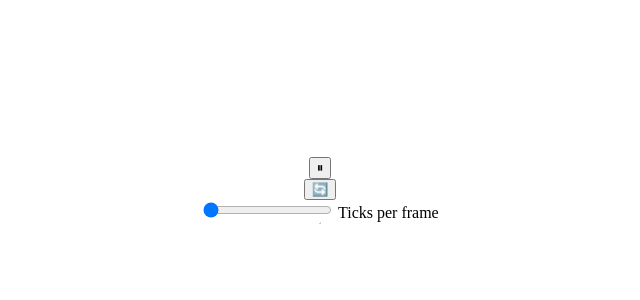
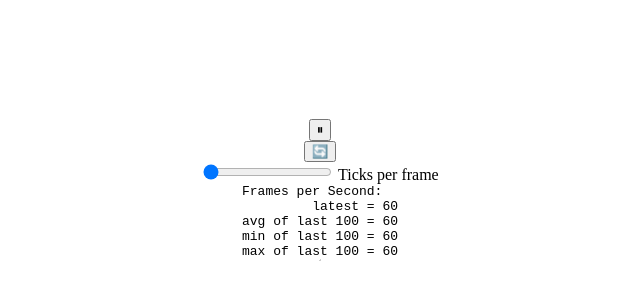
Before and after one commit to bluthej/wasm-game-of-life, a website built with webpack: page index.html in a window 1280 px wide. Shown: the part 218-518 px from the top of the page, without its empty margins (328-968 px from the left). Built offline with nearby package versions, Linux system fonts and the light colour scheme; what wasm-game-of-life would draw is missing.

Commit message:
Add frames per Second counter

```diff
--- a/index.html
+++ b/index.html
@@ -16,6 +16,7 @@
         justify-content: center;
       }
     </style>
+    <link rel="stylesheet" href="styles.css" />
   </head>
   <body>
     <noscript>This page contains webassembly and javascript content, please enable javascript in your browser.</noscript>
@@ -25,6 +26,7 @@
       <input type="range" id="ticks-per-frame" name="ticks per frame" min="1" max="20" value="1" />
       <label for="ticks-per-frame">Ticks per frame</label>
     </div>
+    <div id="fps"></div>
     <canvas id="game-of-life-canvas"></canvas>
     <script src="./bootstrap.js"></script>
   </body>
--- a/index.js
+++ b/index.js
@@ -81,12 +81,57 @@ canvas.addEventListener("click", event => {
   drawCells();
 });
 
+const fps = new class {
+  constructor() {
+    this.fps = document.getElementById("fps");
+    this.frames = [];
+    this.lastFrameTimeStamp = performance.now();
+  }
+
+  render() {
+    // Convert the delta time since the last frame render into a measure
+    // of frames per second.
+    const now = performance.now();
+    const delta = now - this.lastFrameTimeStamp;
+    this.lastFrameTimeStamp = now;
+    const fps = 1 / delta * 1000;
+
+    // Save only the latest 100 timings.
+    this.frames.push(fps);
+    if (this.frames.length > 100) {
+      this.frames.shift();
+    }
+
+    // Find the max, min, and mean of our 100 latest timings.
+    let min = Infinity;
+    let max = -Infinity;
+    let sum = 0;
+    for (let i = 0; i < this.frames.length; i++) {
+      sum += this.frames[i];
+      min = Math.min(this.frames[i], min);
+      max = Math.max(this.frames[i], max);
+    }
+    let mean = sum / this.frames.length;
+
+    // Render the statistics.
+    this.fps.textContent = `
+Frames per Second:
+         latest = ${Math.round(fps)}
+avg of last 100 = ${Math.round(mean)}
+min of last 100 = ${Math.round(min)}
+max of last 100 = ${Math.round(max)}
+`.trim();
+  }
+};
+
 const ticks_per_frame = document.querySelector("#ticks-per-frame");
 ticks_per_frame.addEventListener("input", (event) => {
   ticks_per_frame.value = event.target.value;
 });
 
 const renderLoop = () => {
+  fps.render();
+
   // debugger;
   for (let i = 0; i < ticks_per_frame.value; i++) {
     universe.tick();
--- /dev/null
+++ b/styles.css
@@ -0,0 +1,4 @@
+#fps {
+  white-space: pre;
+  font-family: monospace;
+}
```
